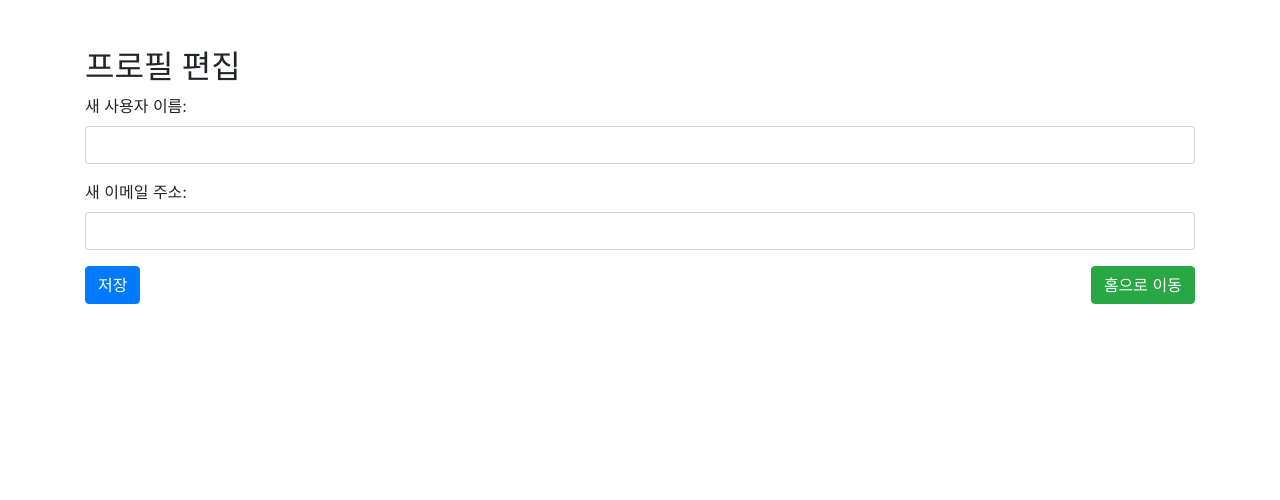
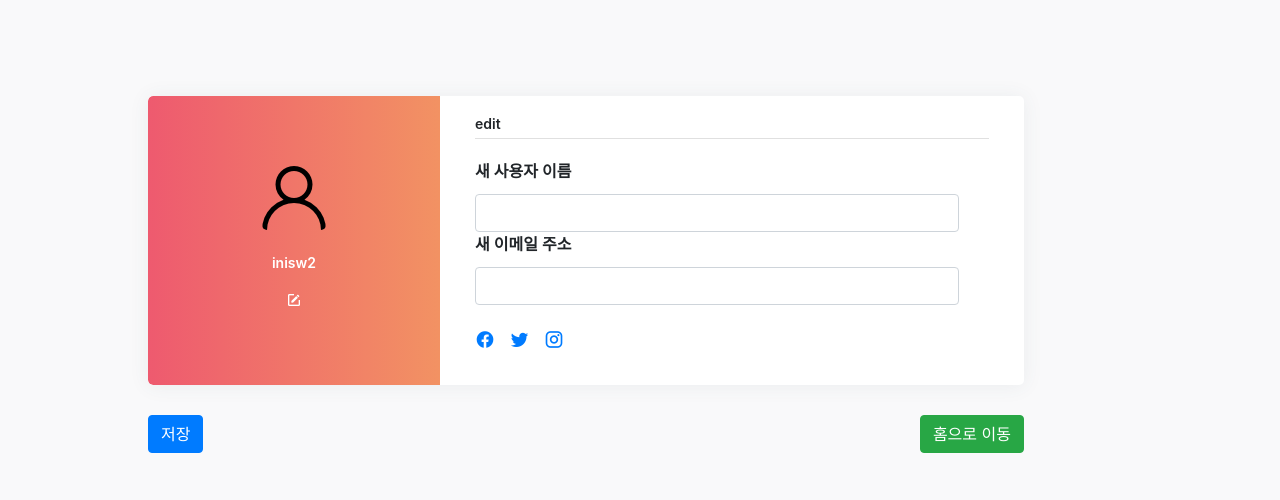
Before and after one commit to kwonhwijun/recipe_web, a Django app: page /edit_profile/ in a window 1280 px wide. Shown: the top 500 px of the page. Run offline with Django 3.2, Linux system fonts and the light colour scheme; a user stored in the database is signed in; some libraries are stand-ins or nearby versions.

Commit message:
내정보, 수정 페이지 css 적용

```diff
--- a/web1/account/static/style1.css
+++ b/web1/account/static/style1.css
@@ -60,6 +60,7 @@ h6 {
 .card .card-block p {
     line-height: 25px;
 }
+
 
 @media only screen and (min-width: 1400px){
 p {
--- a/web1/account/templates/edit_myinfo.html
+++ b/web1/account/templates/edit_myinfo.html
@@ -1,10 +1,21 @@
+{% load static %}
 <!DOCTYPE html>
 <html lang="ko">
 <head>
   <meta charset="UTF-8">
   <title>내정보 수정</title>
   <link rel="stylesheet" href="https://stackpath.bootstrapcdn.com/bootstrap/4.3.1/css/bootstrap.min.css">
+  <link rel="stylesheet" href="https://cdnjs.cloudflare.com/ajax/libs/MaterialDesign-Webfont/3.6.95/css/materialdesignicons.css">
+  <link rel="stylesheet" href="{% static '/style1.css' %}">
+  <script src="https://code.jquery.com/jquery-3.6.4.min.js"></script>
+  <script src="https://cdn.jsdelivr.net/npm/@popperjs/core@2.11.6/dist/umd/popper.min.js"></script>
+  <script src="https://stackpath.bootstrapcdn.com/bootstrap/4.3.1/js/bootstrap.min.js"></script>
 </head>
+<style>
+.wide-input {
+    width: 200%;
+}
+</style>
 <body>
 
 <div class="container mt-5">
@@ -20,17 +31,50 @@
       {% endfor %}
     </div>
   {% endif %}
-
-  <h2>프로필 편집</h2>
+<div class="container mt-5">
+  <div class="page-content page-container" id="page-content" style="width: 90%;">
+      <div class="padding">
+          <div>
+              <div>
+                  <div class="card user-card-full">
+                      <div class="row m-l-0 m-r-0">
+                          <div class="col-sm-4 bg-c-lite-green user-profile">
+                              <div class="card-block text-center text-white" style="padding-top: 50px;">
+                                  <div class="m-b-25">
+                                      <img src="{% static '/user.png' %}" class="img-radius" alt="User-Profile-Image">
+                                  </div>
+                                      <h6 class="f-w-600">{{ user.username }}</h6>
+                                      <p></p>
+                                      <i class=" mdi mdi-square-edit-outline feather icon-edit m-t-10 f-16"></i>
+                              </div>
+                          </div>
+                          <div class="col-sm-8">
+                              <div class="card-block">
+                                      <h6 class="m-b-20 p-b-5 b-b-default f-w-600">edit</h6>
                                   <form method="post" action="{% url 'edit_profile' %}">
                                       {% csrf_token %}
-    <div class="form-group">
-        <label for="new_username">새 사용자 이름:</label>
-        <input type="text" class="form-control" id="new_username" name="new_username" required>
+                                  <div class="row">
+
+                                      <div class="col-sm-6">
+                                          <p class="m-b-10 f-w-600" for="new_username">새 사용자 이름</p>
+                                            <input type="text" class="form-control wide-input" id="new_username" name="new_username" required>
                                       </div>
-    <div class="form-group">
-      <label for="new_email">새 이메일 주소:</label>
-      <input type="email" class="form-control" id="new_email" name="new_email"required>
+                                  </div>
+                                  <div class="row">
+                                  <div class="col-sm-6">
+                                      <p class="m-b-10 f-w-600" for="new_email">새 이메일 주소</p>
+                                    <input type="email" class="form-control wide-input" id="new_email" name="new_email"required>
+                                </div>
+                                </div>
+
+                                      <ul class="social-link list-unstyled m-t-40 m-b-10">
+                                          <li><a href="#!" data-toggle="tooltip" data-placement="bottom" title="" data-original-title="facebook" data-abc="true"><i class="mdi mdi-facebook feather icon-facebook facebook" aria-hidden="true"></i></a></li>
+                                          <li><a href="#!" data-toggle="tooltip" data-placement="bottom" title="" data-original-title="twitter" data-abc="true"><i class="mdi mdi-twitter feather icon-twitter twitter" aria-hidden="true"></i></a></li>
+                                          <li><a href="#!" data-toggle="tooltip" data-placement="bottom" title="" data-original-title="instagram" data-abc="true"><i class="mdi mdi-instagram feather icon-instagram instagram" aria-hidden="true"></i></a></li>
+                                  </ul>
+                              </div>
+                          </div>
+                      </div>
                   </div>
                   <div class="d-flex justify-content-between align-items-center mt-3">
                     <button type="submit" class="btn btn-primary">저장</button>
@@ -38,5 +82,11 @@
                 </div>
               </form>
               </div>
+          </div>
+      </div>
+  </div>
+  </div>
+  </div>
+</div>
 </body>
 </html>
--- a/web1/polls/templates/polls/navigation.html
+++ b/web1/polls/templates/polls/navigation.html
@@ -1,4 +1,6 @@
-<nav class="navbar navbar-expand-lg navbar-dark fixed-top" id="mainNav">
+<link href="/static/css/styles.css" rel="stylesheet" />
+
+<nav class="navbar navbar-expand-lg navbar-dark fixed-top" id="mainNav" style="background-color:gray;">
     <div class="container">
         <a class="navbar-brand" href="#page-top">home</a>
         <button class="navbar-toggler" type="button" data-bs-toggle="collapse" data-bs-target="#navbarResponsive" aria-controls="navbarResponsive" aria-expanded="false" aria-label="Toggle navigation">
```
Also changed, not shown: web1/account/templates/myinfo.html (+5 -7 lines), web1/polls/templates/polls/home.html (+31 -1 lines), web1/account/static/user.png (added), web1/db.sqlite3. Lines whose indentation alone changed are shown as unchanged.
